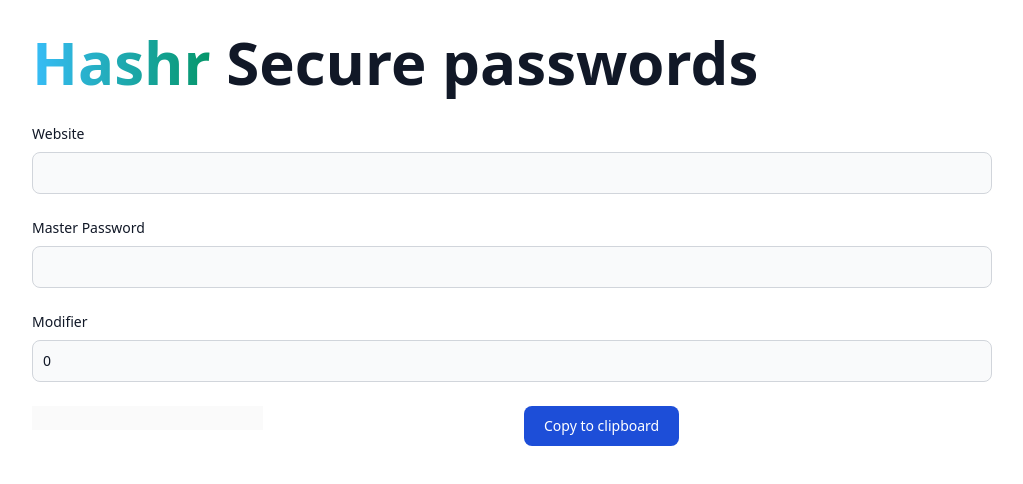
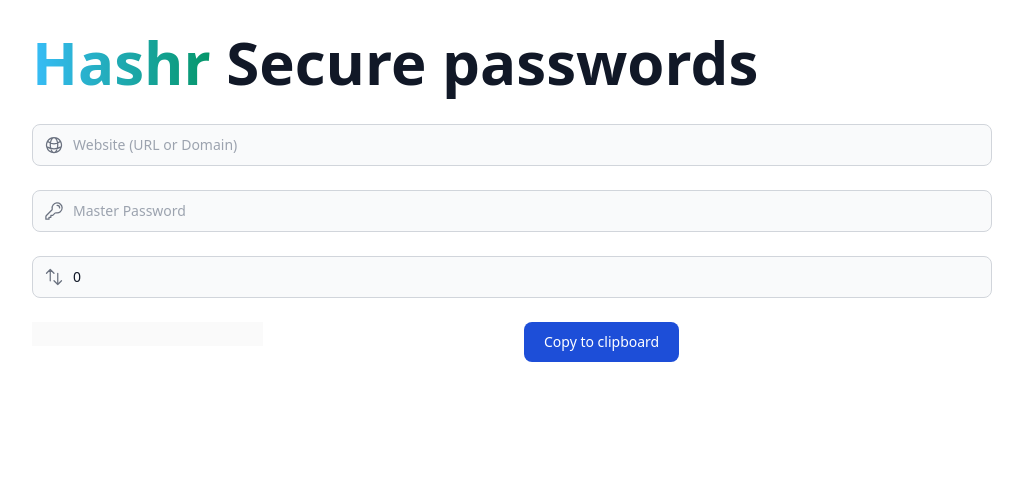
Before and after one commit to d-rr/hashr-web, a React (Create React App) app: page / in a window 1280 px wide. Shown: the top 484 px of the page, without its empty margins (128-1151 px from the left). Built offline with nearby package versions, Linux system fonts and the light colour scheme.

Commit message:
add icons

```diff
--- a/src/components/Hashr.js
+++ b/src/components/Hashr.js
@@ -39,32 +39,47 @@
     return (
         <div>
             <form>
-                <div className="mb-6">
-                    <label htmlFor="website" className="block mb-2 text-sm font-medium text-gray-900 dark:text-white">Website</label>
+                <div className="mb-6 relative">
+                    <div class="absolute inset-y-0 left-0 flex items-center pl-3 pointer-events-none">
+                        <svg xmlns="http://www.w3.org/2000/svg" fill="none" viewBox="0 0 24 24" strokeWidth={1.5} stroke="currentColor" className="w-5 h-5 text-gray-500 dark:text-gray-400">
+                            <path strokeLinecap="round" strokeLinejoin="round" d="M12 21a9.004 9.004 0 008.716-6.747M12 21a9.004 9.004 0 01-8.716-6.747M12 21c2.485 0 4.5-4.03 4.5-9S14.485 3 12 3m0 18c-2.485 0-4.5-4.03-4.5-9S9.515 3 12 3m0 0a8.997 8.997 0 017.843 4.582M12 3a8.997 8.997 0 00-7.843 4.582m15.686 0A11.953 11.953 0 0112 10.5c-2.998 0-5.74-1.1-7.843-2.918m15.686 0A8.959 8.959 0 0121 12c0 .778-.099 1.533-.284 2.253m0 0A17.919 17.919 0 0112 16.5c-3.162 0-6.133-.815-8.716-2.247m0 0A9.015 9.015 0 013 12c0-1.605.42-3.113 1.157-4.418" />
+                        </svg>
+                    </div>
                     <input
                         type="url"
                         id="website"
-                        className="bg-gray-50 border border-gray-300 text-gray-900 text-sm rounded-lg focus:ring-blue-500 focus:border-blue-500 block w-full p-2.5 dark:bg-gray-700 dark:border-gray-600 dark:placeholder-gray-400 dark:text-white dark:focus:ring-blue-500 dark:focus:border-blue-500"
+                        className="bg-gray-50 border border-gray-300 text-gray-900 text-sm rounded-lg focus:ring-blue-500 focus:border-blue-500 block w-full pl-10 p-2.5 dark:bg-gray-700 dark:border-gray-600 dark:placeholder-gray-400 dark:text-white dark:focus:ring-blue-500 dark:focus:border-blue-500"
+                        placeholder="Website (URL or Domain)"
                         required
                         onChange={updateHashedPassword}
                         ref={websiteRef} />
                 </div>
-                <div className="mb-6">
-                    <label htmlFor="master_password" className="block mb-2 text-sm font-medium text-gray-900 dark:text-white">Master Password</label>
+                <div className="mb-6 relative">
+                    <div class="absolute inset-y-0 left-0 flex items-center pl-3 pointer-events-none">
+                        <svg xmlns="http://www.w3.org/2000/svg" fill="none" viewBox="0 0 24 24" strokeWidth={1.5} stroke="currentColor" className="w-5 h-5 text-gray-500 dark:text-gray-400">
+                            <path strokeLinecap="round" strokeLinejoin="round" d="M15.75 5.25a3 3 0 013 3m3 0a6 6 0 01-7.029 5.912c-.563-.097-1.159.026-1.563.43L10.5 17.25H8.25v2.25H6v2.25H2.25v-2.818c0-.597.237-1.17.659-1.591l6.499-6.499c.404-.404.527-1 .43-1.563A6 6 0 1121.75 8.25z" />
+                        </svg>
+                    </div>
                     <input
                         type="password"
                         id="master_password"
-                        className="bg-gray-50 border border-gray-300 text-gray-900 text-sm rounded-lg focus:ring-blue-500 focus:border-blue-500 block w-full p-2.5 dark:bg-gray-700 dark:border-gray-600 dark:placeholder-gray-400 dark:text-white dark:focus:ring-blue-500 dark:focus:border-blue-500"
+                        className="bg-gray-50 border border-gray-300 text-gray-900 text-sm rounded-lg focus:ring-blue-500 focus:border-blue-500 block w-full pl-10 p-2.5 dark:bg-gray-700 dark:border-gray-600 dark:placeholder-gray-400 dark:text-white dark:focus:ring-blue-500 dark:focus:border-blue-500"
+                        placeholder="Master Password"
                         required
                         onChange={updateHashedPassword}
                         ref={masterPasswordRef} />
                 </div>
-                <div className="mb-6">
-                    <label htmlFor="modifier" className="block mb-2 text-sm font-medium text-gray-900 dark:text-white">Modifier</label>
+                <div className="mb-6 relative">
+                    <div class="absolute inset-y-0 left-0 flex items-center pl-3 pointer-events-none">
+                        <svg xmlns="http://www.w3.org/2000/svg" fill="none" viewBox="0 0 24 24" strokeWidth={1.5} stroke="currentColor" className="w-5 h-5 text-gray-500 dark:text-gray-400">
+                            <path strokeLinecap="round" strokeLinejoin="round" d="M3 7.5L7.5 3m0 0L12 7.5M7.5 3v13.5m13.5 0L16.5 21m0 0L12 16.5m4.5 4.5V7.5" />
+                        </svg>
+                    </div>
                     <input
                         type="number"
                         id="modifier"
-                        className="bg-gray-50 border border-gray-300 text-gray-900 text-sm rounded-lg focus:ring-blue-500 focus:border-blue-500 block w-full p-2.5 dark:bg-gray-700 dark:border-gray-600 dark:placeholder-gray-400 dark:text-white dark:focus:ring-blue-500 dark:focus:border-blue-500"
+                        className="bg-gray-50 border border-gray-300 text-gray-900 text-sm rounded-lg focus:ring-blue-500 focus:border-blue-500 block w-full pl-10 p-2.5 dark:bg-gray-700 dark:border-gray-600 dark:placeholder-gray-400 dark:text-white dark:focus:ring-blue-500 dark:focus:border-blue-500"
+                        placeholder="Modifier"
                         defaultValue={0}
                         min={0}
                         max={999}
```
